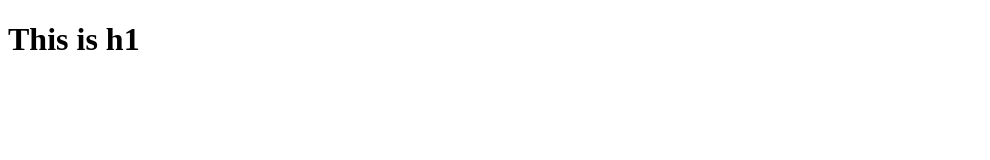
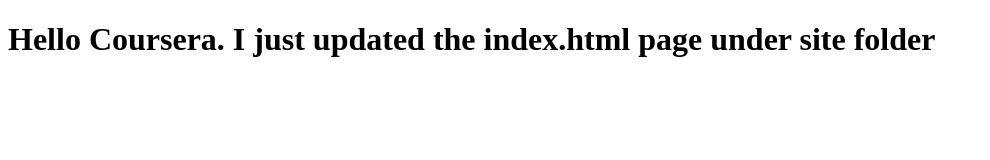
Before and after one commit to cpoptic/coursera-test, a plain HTML site: page site/index.html in a window 1280 px wide. Shown: the whole page, without its empty margins (0-990 px from the left). Drawn offline with Linux system fonts and the light colour scheme.

Commit message:
small update

```diff
--- a/site/index.html
+++ b/site/index.html
@@ -4,7 +4,7 @@
 	<title>Hello Coursera!</title>
 </head>
 <body>
-	<h1>This is h1</h1>
+	<h1>Hello Coursera.  I just updated the index.html page under site folder</h1>
 
 </body>
 </html>
```
